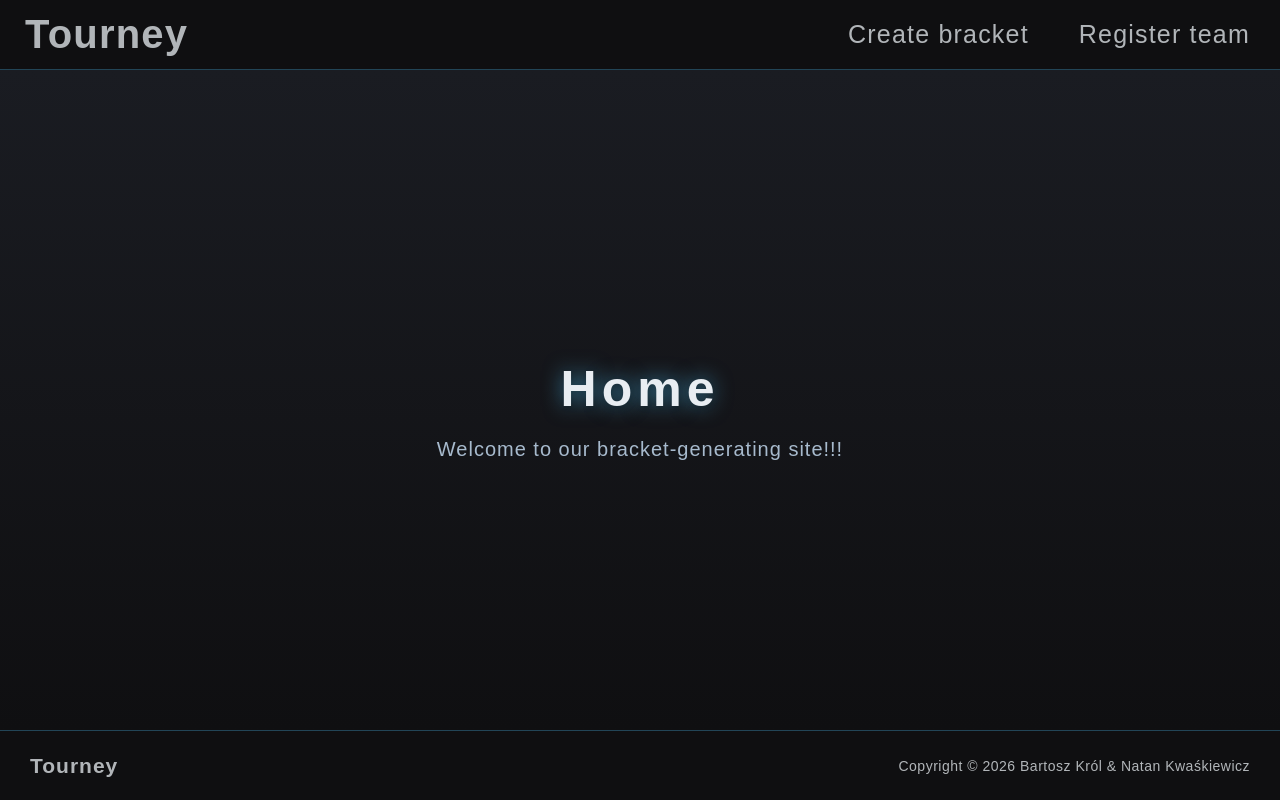
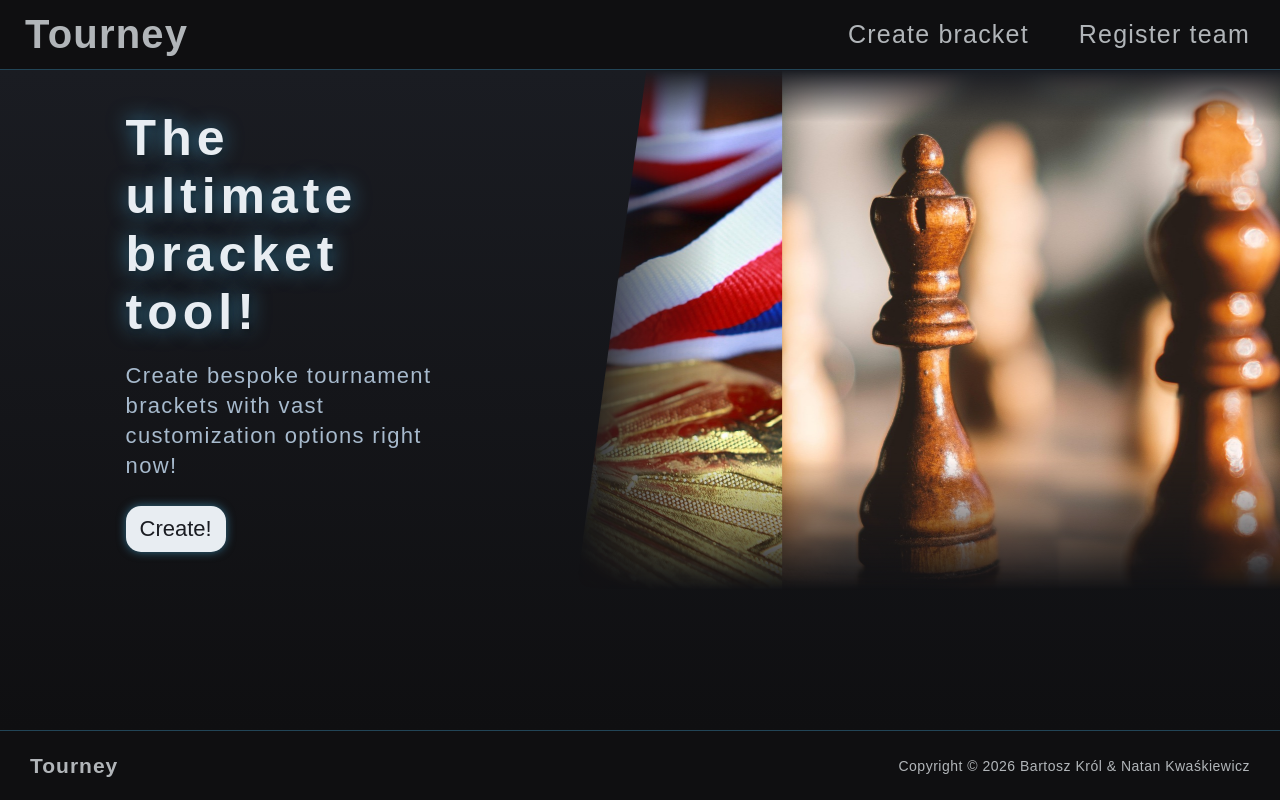
Before and after one commit to NatanKwaskiewicz/Generator_drabinek_turniejowych, a React (Vite) app: page / in a window 1280 px wide. Built offline with nearby package versions, Linux system fonts and the light colour scheme.

Commit message:
rearrange home component to use carousel

```diff
--- a/src/frontend/components/Home/Home.module.scss
+++ b/src/frontend/components/Home/Home.module.scss
@@ -9,11 +9,24 @@ $dark-grey: #1a1c22;
 .Home {
     flex: 1;
     display: flex;
-    justify-content: center;
-    align-items: center;
-    flex-direction: column;
     width: 100%;
     background: linear-gradient(180deg, $dark-grey 0%, $black 100%);
+    position: relative;
+
+    &Top {
+        display: flex;
+        width: 100%;
+        height: 65vh;
+
+        &Left {
+            display: flex;
+            flex-direction: column;
+            align-items: flex-start;
+            justify-content: center;
+            width: 45%;
+            height: 100%;
+            padding: 10rem;
+            margin-left: 2vw;
 
             h1 {
                 font-size: 5rem;
@@ -21,13 +34,45 @@ $dark-grey: #1a1c22;
                 text-shadow:
                     0 0 20px rgba($blue, 0.6),
                     2px 2px 4px $black;
-        padding: 2rem;
                 letter-spacing: 0.1em;
             }
 
             p {
-        font-size: 2rem;
+                font-size: 2.2rem;
                 color: color.adjust($white, $lightness: -20%);
-        letter-spacing: 0.05em;
+                letter-spacing: 0.06em;
+                padding-top: 2rem;
+                line-height: 3rem;
+            }
+
+            &Link {
+                width: 10rem;
+                font-size: 2.2rem;
+                color: $dark-grey;
+                text-decoration: none;
+                background-color: $white;
+                border-radius: 15px;
+                padding: 1rem;
+                margin-top: 2.5rem;
+                text-align: center;
+                transition:
+                    background-color 0.2s ease-in-out,
+                    color 0.2s ease,
+                    transform 0.3s ease;
+                box-shadow: 0 0 10px rgba($blue, 0.5);
+
+                &:hover {
+                    background-color: $blue;
+                    color: $white;
+                    transform: translateY(-5px);
                 }
             }
+        }
+
+        &Right {
+            width: 55%;
+            height: 100%;
+            clip-path: polygon(10% 0%, 100% 0%, 100% 100%, 0% 100%);
+        }
+    }
+}
--- a/src/frontend/components/Home/Home.tsx
+++ b/src/frontend/components/Home/Home.tsx
@@ -1,9 +1,29 @@
 import styles from './Home.module.scss'
+import Carousel from '../Carousel'
+import carouselData from '../../data/carouselData.ts'
+import { Link } from 'react-router'
+
 const Home = () => {
     return (
         <div className={styles.Home}>
-            <h1>Home</h1>
-            <p>Welcome to our bracket-generating site!!!</p>
+            <div className={styles.HomeTop}>
+                <div className={styles.HomeTopLeft}>
+                    <h1>The ultimate bracket tool!</h1>
+                    <p>
+                        Create bespoke tournament brackets with vast
+                        customization options right now!
+                    </p>
+                    <Link
+                        className={styles.HomeTopLeftLink}
+                        to="/bracketGenerator"
+                    >
+                        Create!
+                    </Link>
+                </div>
+                <div className={styles.HomeTopRight}>
+                    <Carousel data={carouselData} />
+                </div>
+            </div>
         </div>
     )
 }
```
Lines whose indentation alone changed are shown as unchanged.
